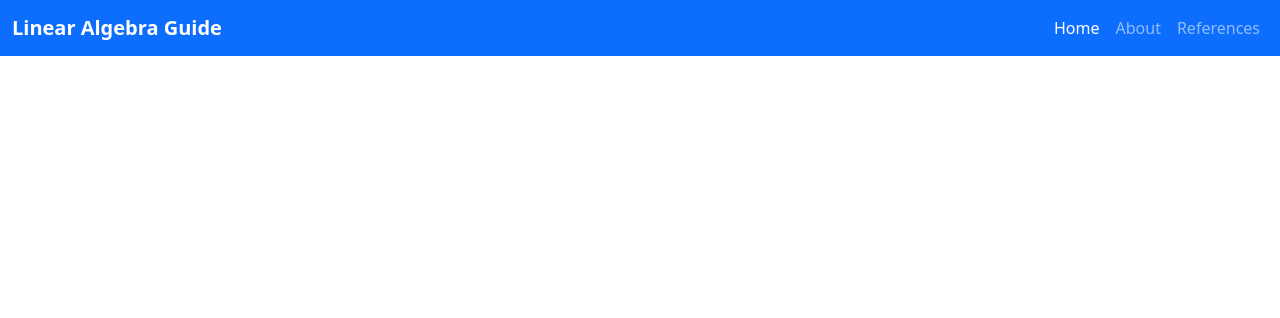
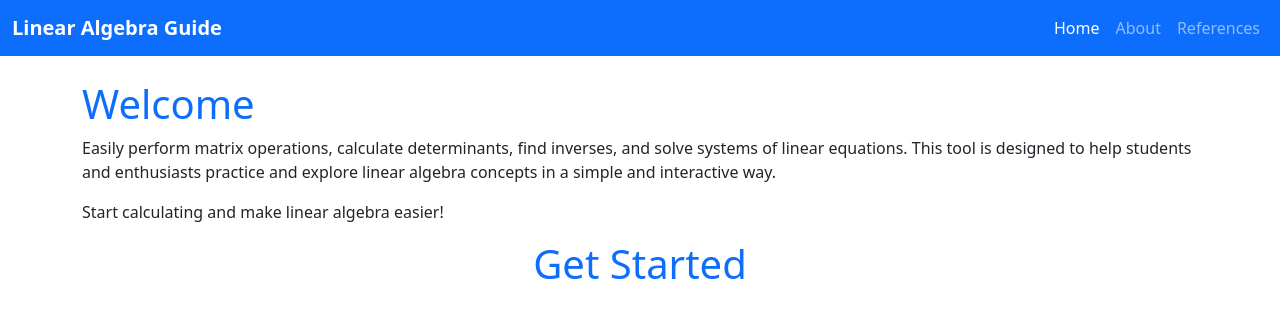
Before and after one commit to CowBreado/LinearAlgebra_Finals, a plain HTML site: page index.html in a window 1280 px wide. Drawn offline with nearby package versions, Linux system fonts and the light colour scheme.

Commit message:
Added index folder, about.html and reference.html file

```diff
--- a/index.html
+++ b/index.html
@@ -39,7 +39,13 @@
   </nav>
 </div>
 
+ <!-- Page content -->
+<div class="container mt-4">
+    <h1 class="text-primary">Welcome</h1>
+    <p>Easily perform matrix operations, calculate determinants, find inverses, and solve systems of linear equations. This tool is designed to help students and enthusiasts practice and explore linear algebra concepts in a simple and interactive way.</p>
+    <p>Start calculating and make linear algebra easier!</p></p>
 
+    <h1 class="text-center text-primary">Get Started</h1>
 
-
+</div>
 </html>
```
Also changed, not shown: calculators/matrix-addition.html (+4 -1 lines), index/about.html (added), index/reference.html (added).
